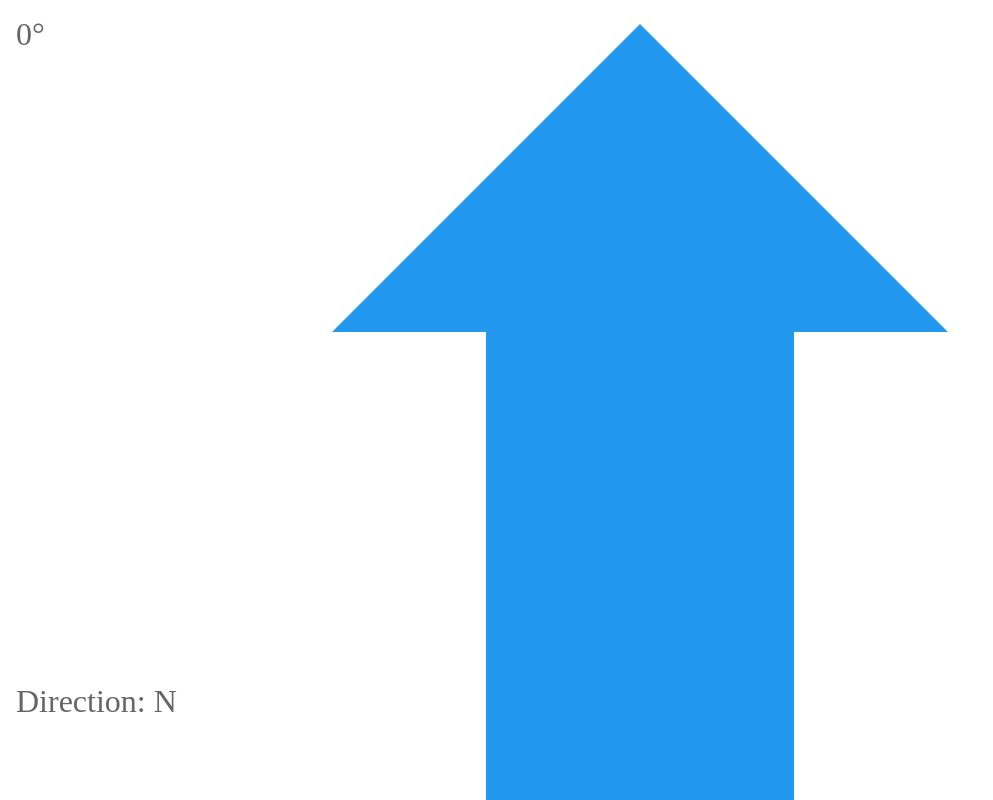
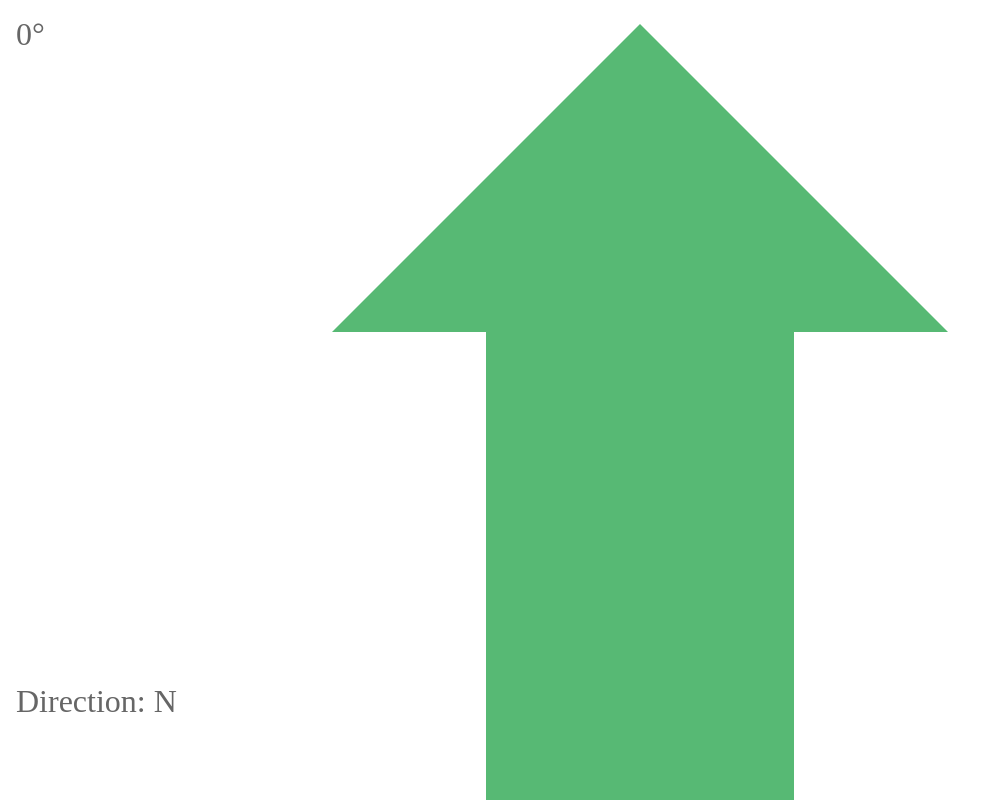
Before and after one commit to leamur88/CSCI5117InteractJsMobile, a Next.js app: page / in a window 1280 px wide. Shown: the top 800 px of the page, without its empty margins (0-993 px from the left). Built offline with nearby package versions, Linux system fonts and the light colour scheme.

Commit message:
mod bug fixed

```diff
--- a/src/pages/index.js
+++ b/src/pages/index.js
@@ -1,7 +1,9 @@
 import interact from 'interactjs'
 import { useEffect } from 'react'
 
-
+function mod(n, m) {
+	return ((n % m) + m) % m;
+}
 
 
 export default function Home() {
@@ -37,7 +39,7 @@ export default function Home() {
 				];
 
 				arrow.style.transform = 'rotate(' + angle + 'deg)'
-				const modAngle = (angle % 360)
+				const modAngle = mod(angle, 360)
 				console.log(angle, modAngle)
 				document.getElementById('angle-info').textContent =
 					(modAngle.toFixed(2)) + '\u00b0'
@@ -58,7 +60,7 @@ export default function Home() {
 			<div id="angle-info">0°</div>
 			<div id="angle-direction">Direction: <span id="angle-letter">N</span></div>
 			<svg id="arrow" viewBox="0 0 100 100">
-				<polygon points="50,0 75,25 62.5,25 62.5,100 37.5,100 37.5,25 25,25" fill="#29e"></polygon>
+				<polygon points="50,0 75,25 62.5,25 62.5,100 37.5,100 37.5,25 25,25" fill="#57b974"></polygon>
 			</svg>
 		</div>
 	)
```
